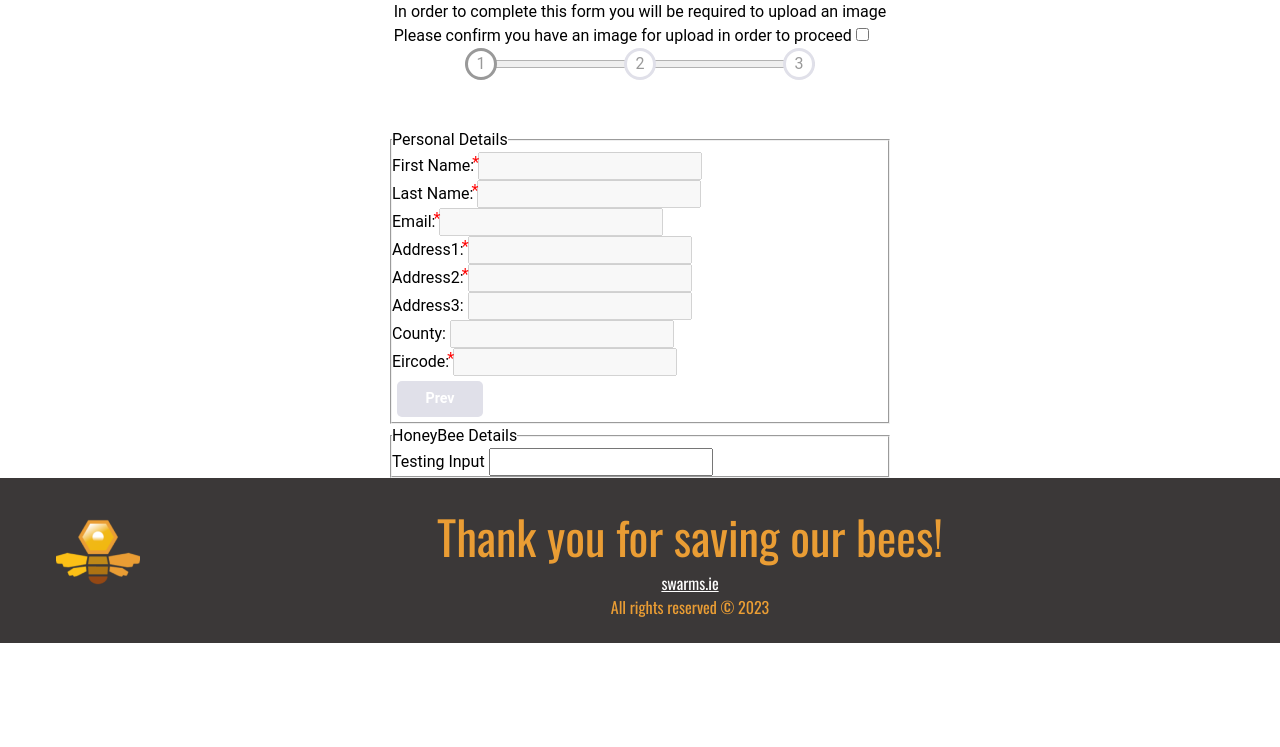
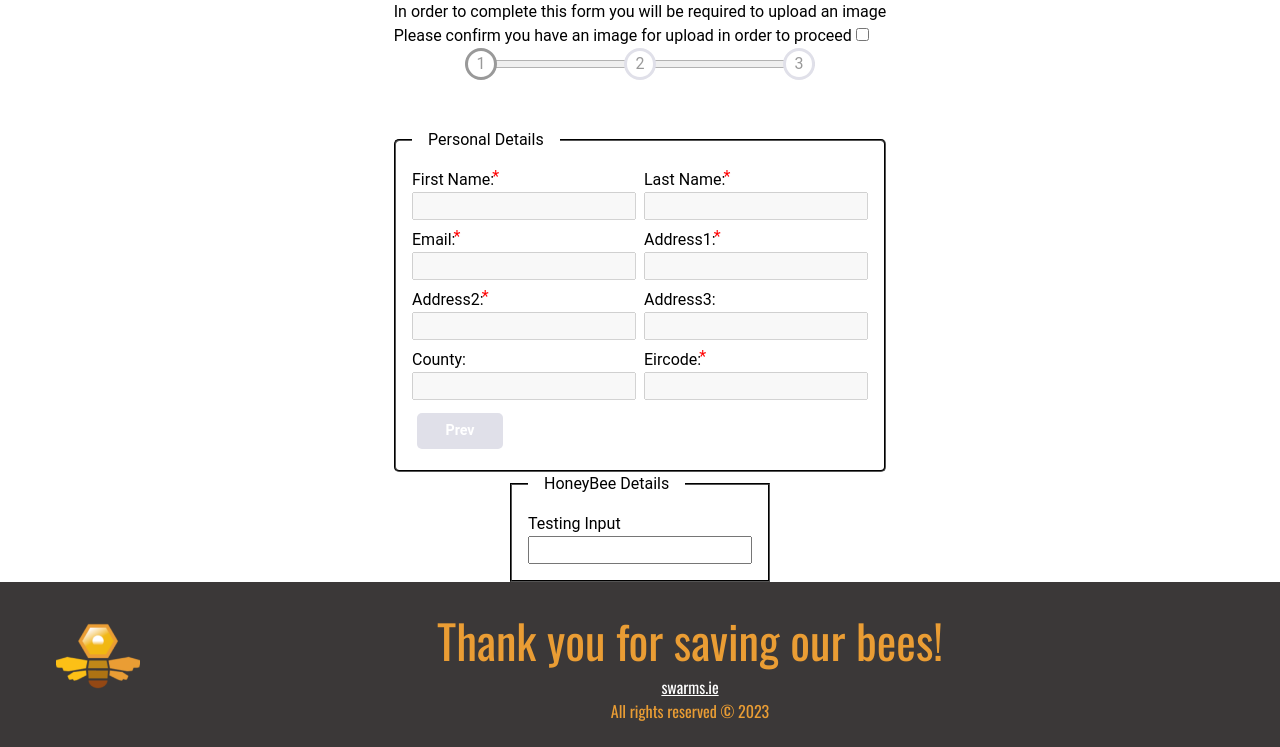
Before and after one commit to Shane-Donlon/ci-pp4-django, a Django app: page /report-a-swarm in a window 1280 px wide. Shown: the part 104-851 px from the top of the page. Before the commit the page ends 747 px from the top, so only its background shows below. Run offline with Django 4.2, Linux system fonts and the light colour scheme; some libraries are stand-ins or nearby versions.

Commit message:
Style add: form error messages styling add

```diff
--- a/swarms/ReportSwarm/static/ReportSwarm/ReportSwarm.css
+++ b/swarms/ReportSwarm/static/ReportSwarm/ReportSwarm.css
@@ -98,3 +98,37 @@ fieldset,
   top: -5px;
   right: -5px;
 }
+
+fieldset {
+  border: 2.5px groove black;
+  padding: 1em;
+  width: min-content;
+}
+
+.btn-container {
+  display: flex;
+}
+
+.display-none {
+  display: none;
+}
+
+.errors {
+  display: block;
+  font-size: 0.75rem;
+  color: red;
+}
+
+@media (min-width: 600px) {
+  .personal-details-fieldset {
+    display: grid;
+    gap: 0.5em;
+    grid-template-columns: min-content min-content;
+    border-radius: 5px;
+    justify-items: start;
+  }
+
+  legend {
+    padding-inline: 1em;
+  }
+}
```
